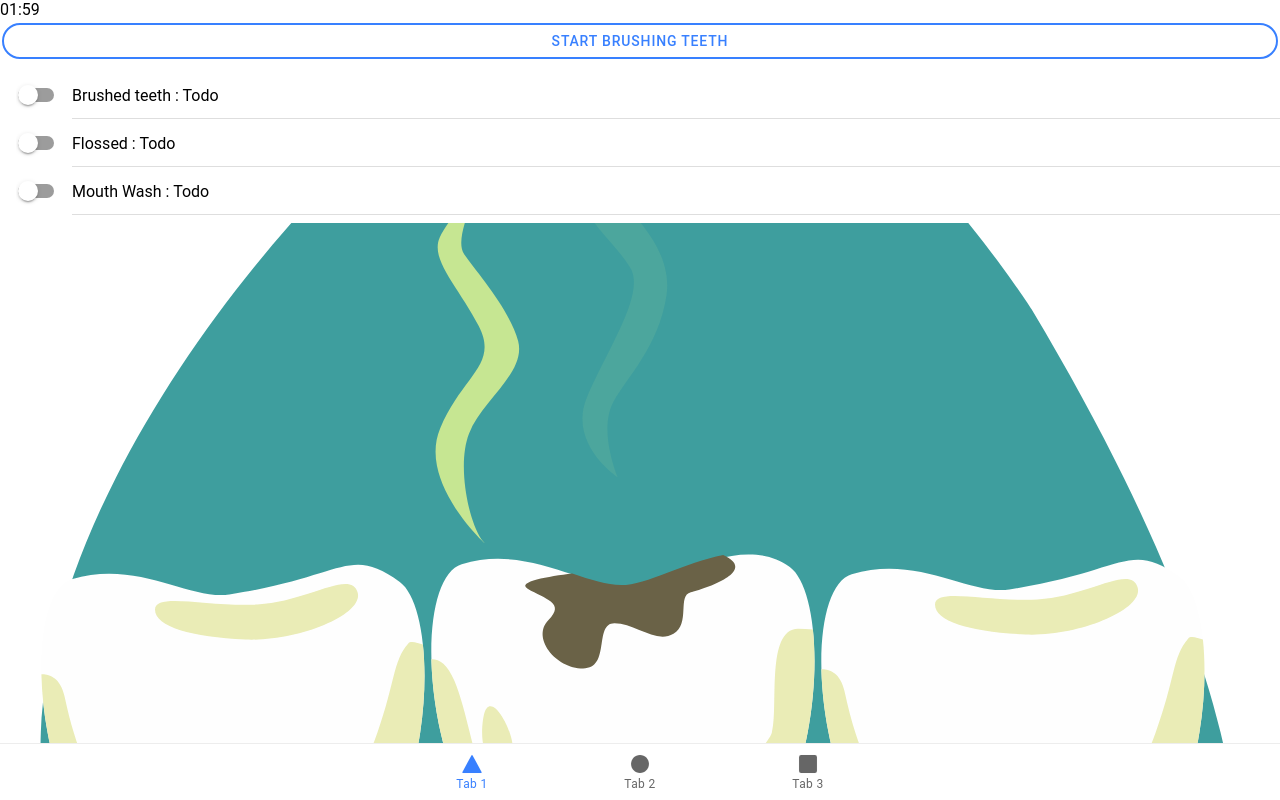
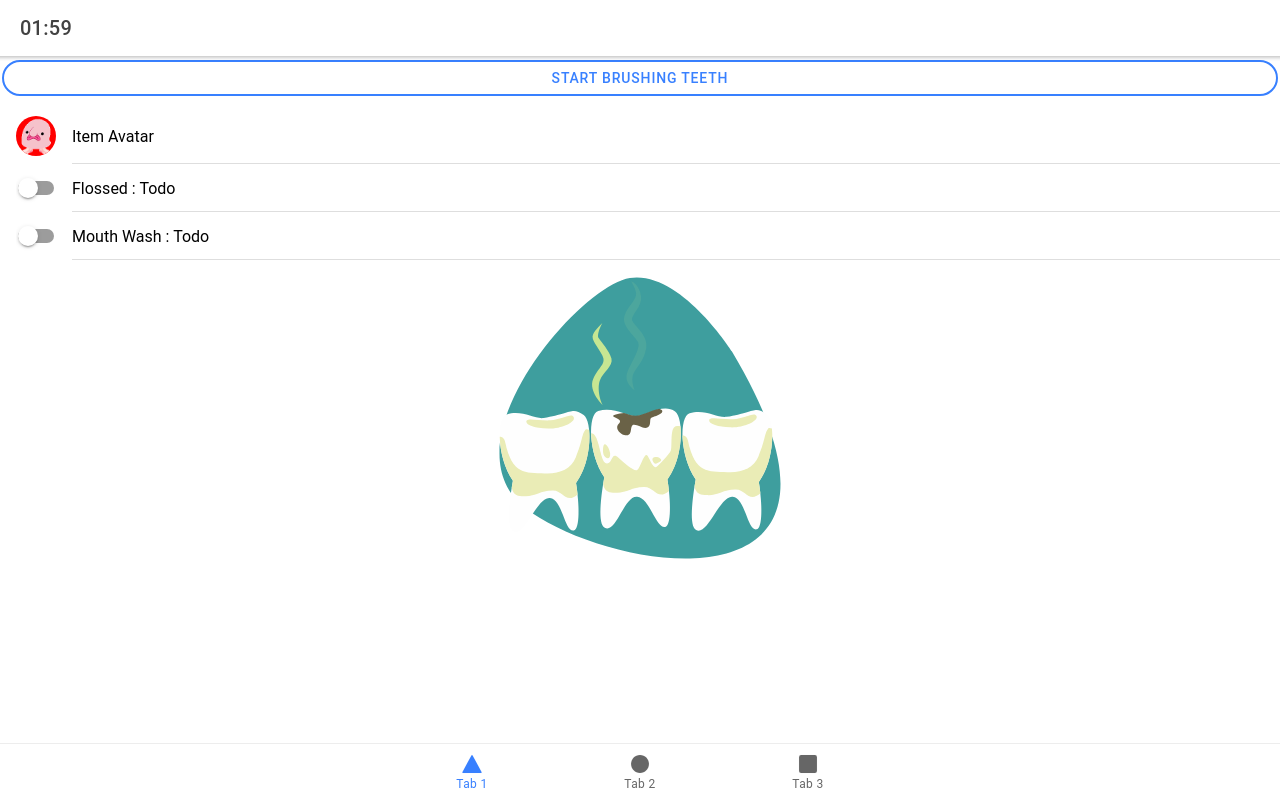
Before and after one commit to gondolin24/dental-buddy, a React (Create React App) app in the folder dental-buddy/: page /tab1 in a window 1280 px wide. Both pictures are taken after a click on the element "START BRUSHING TEETH". Built offline with nearby package versions, Linux system fonts and the light colour scheme.

Commit message:
refactor and adding new components

```diff
--- a/dental-buddy/src/components/lottie/LottiePlayer.tsx
+++ b/dental-buddy/src/components/lottie/LottiePlayer.tsx
@@ -15,7 +15,7 @@ const LottiePlayer: React.FC <LottieInterFace>= (props) => {
         autoplay: true,
         animationData: anData,
         rendererSettings: {
-            preserveAspectRatio: "xMidYMid slice"
+            preserveAspectRatio: "xMidYMid meet"
         }
     };
     return (
--- /dev/null
+++ b/dental-buddy/src/components/progress/FlossingProgress.tsx
@@ -0,0 +1,20 @@
+import React from 'react';
+import './Progress.css'
+
+import {IonAvatar, IonItem, IonLabel} from '@ionic/react';
+
+
+const FlossingProgress: React.FC = () => {
+
+    return (
+        <IonItem>
+            <IonAvatar slot="start" className={'not-complete'}>
+                <img src={require('../../pics/non-complete.gif')}/>
+            </IonAvatar>
+            <IonLabel>Item Avatar</IonLabel>
+        </IonItem>
+
+    );
+};
+
+export default FlossingProgress;
--- /dev/null
+++ b/dental-buddy/src/components/progress/Progress.css
@@ -0,0 +1,3 @@
+.not-complete{
+    background: red;
+}
--- a/dental-buddy/src/pages/main/MainScreen.css
+++ b/dental-buddy/src/pages/main/MainScreen.css
@@ -5,3 +5,18 @@
 /*    --handle-background: #7a49a5;*/
 /*    --handle-background-checked: #000;*/
 /*}*/
+
+.home-animation {
+    height: 300px;
+    margin-left: 10px;
+    margin-right: 10px;
+
+}
+
+.center {
+    margin-left: auto;
+    margin-right: auto;
+    display: block;
+    background: #ff5b71;
+    align-content: center;
+}
--- a/dental-buddy/src/pages/main/MainScreen.tsx
+++ b/dental-buddy/src/pages/main/MainScreen.tsx
@@ -2,12 +2,24 @@ import React, {useState} from 'react';
 import './MainScreen.css';
 
 
-import {IonButton, IonContent, IonItem, IonLabel, IonList, IonPage, IonToggle} from '@ionic/react';
+import {
+    IonAvatar,
+    IonButton,
+    IonContent,
+    IonHeader,
+    IonItem,
+    IonLabel,
+    IonList,
+    IonPage, IonTitle,
+    IonToggle,
+    IonToolbar
+} from '@ionic/react';
 import Countdown, {zeroPad} from "react-countdown";
 import {getNumberOfSeconds} from "../../utils/Time-Utils";
 import {Stages} from "../../enum/Stages";
 import LottiePlayer from "../../components/lottie/LottiePlayer";
 import {getBrushingTeeth} from "../../services/LottieService";
+import FlossingProgress from "../../components/progress/FlossingProgress";
 
 function getComplete(complete: boolean) {
     return (complete) ? 'Complete' : 'Todo'
@@ -53,7 +65,10 @@ const MainScreen: React.FC = () => {
     const renderer = ({minutes, seconds}) => {
         return (
             <span>
+                        <IonTitle>
              {zeroPad(minutes)}:{zeroPad(seconds)}
+
+                        </IonTitle>
       </span>
         );
     };
@@ -61,12 +76,8 @@ const MainScreen: React.FC = () => {
 
     return (
         <IonPage>
-            {/*<IonHeader>*/}
-            {/*    <IonToolbar>*/}
-            {/*        <IonTitle>Derp</IonTitle>*/}
-            {/*    </IonToolbar>*/}
-            {/*</IonHeader>*/}
-            <IonContent>
+            <IonHeader>
+                <IonToolbar>
 
                     {
                         startTimer &&
@@ -90,6 +101,11 @@ const MainScreen: React.FC = () => {
                             renderer={renderer}
                         />
                     }
+
+                </IonToolbar>
+            </IonHeader>
+            <IonContent scrollX={false} scrollY={false}>
+
 
                 {
                     stage === Stages.BRUSH &&
@@ -126,10 +142,7 @@ const MainScreen: React.FC = () => {
 
                 <IonList>
 
-                    <IonItem>
-                        <IonLabel>Brushed teeth : {getComplete(progressData[Stages.BRUSH])} </IonLabel>
-                        <IonToggle slot={"start"} checked={progressData[Stages.BRUSH]}/>
-                    </IonItem>
+                    <FlossingProgress/>
 
                     <IonItem>
                         <IonLabel>Flossed : {getComplete(progressData[Stages.FLOSS])} </IonLabel>
@@ -142,7 +155,10 @@ const MainScreen: React.FC = () => {
                     </IonItem>
 
                 </IonList>
+                <div className={'home-animation'}>
                     <LottiePlayer source={getBrushingTeeth()} animationDefault={true}/>
+
+                </div>
             </IonContent>
         </IonPage>
     );
```
Also changed, not shown: dental-buddy/src/components/progress/BrushingProgress.tsx (added, +20 -0 lines), dental-buddy/src/components/progress/MouthWashProgress.tsx (added, +20 -0 lines), dental-buddy/src/components/ExploreContainer.css (line endings or trailing spaces), dental-buddy/src/pics/non-complete.gif (added). Lines whose indentation alone changed are shown as unchanged.
